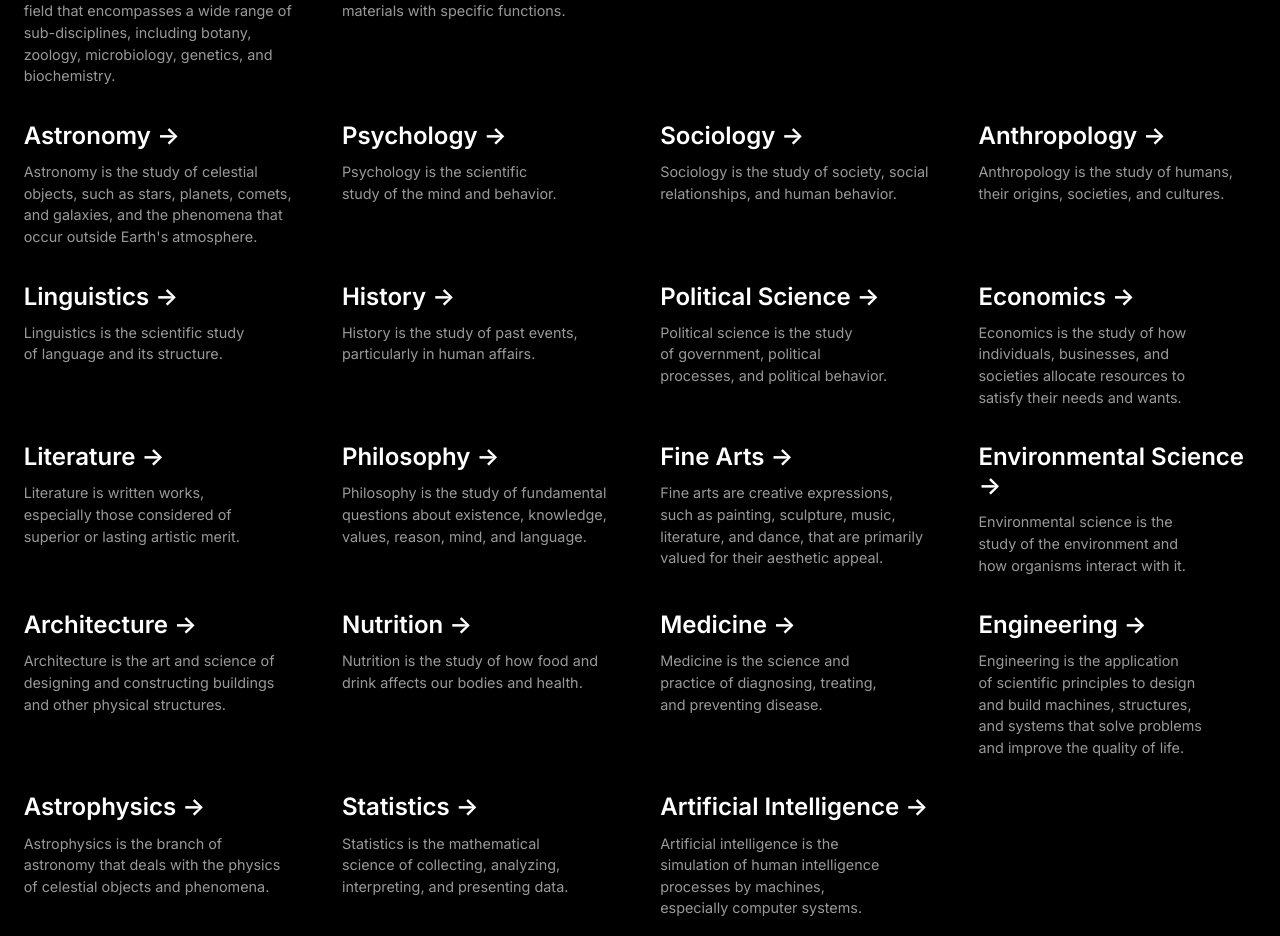
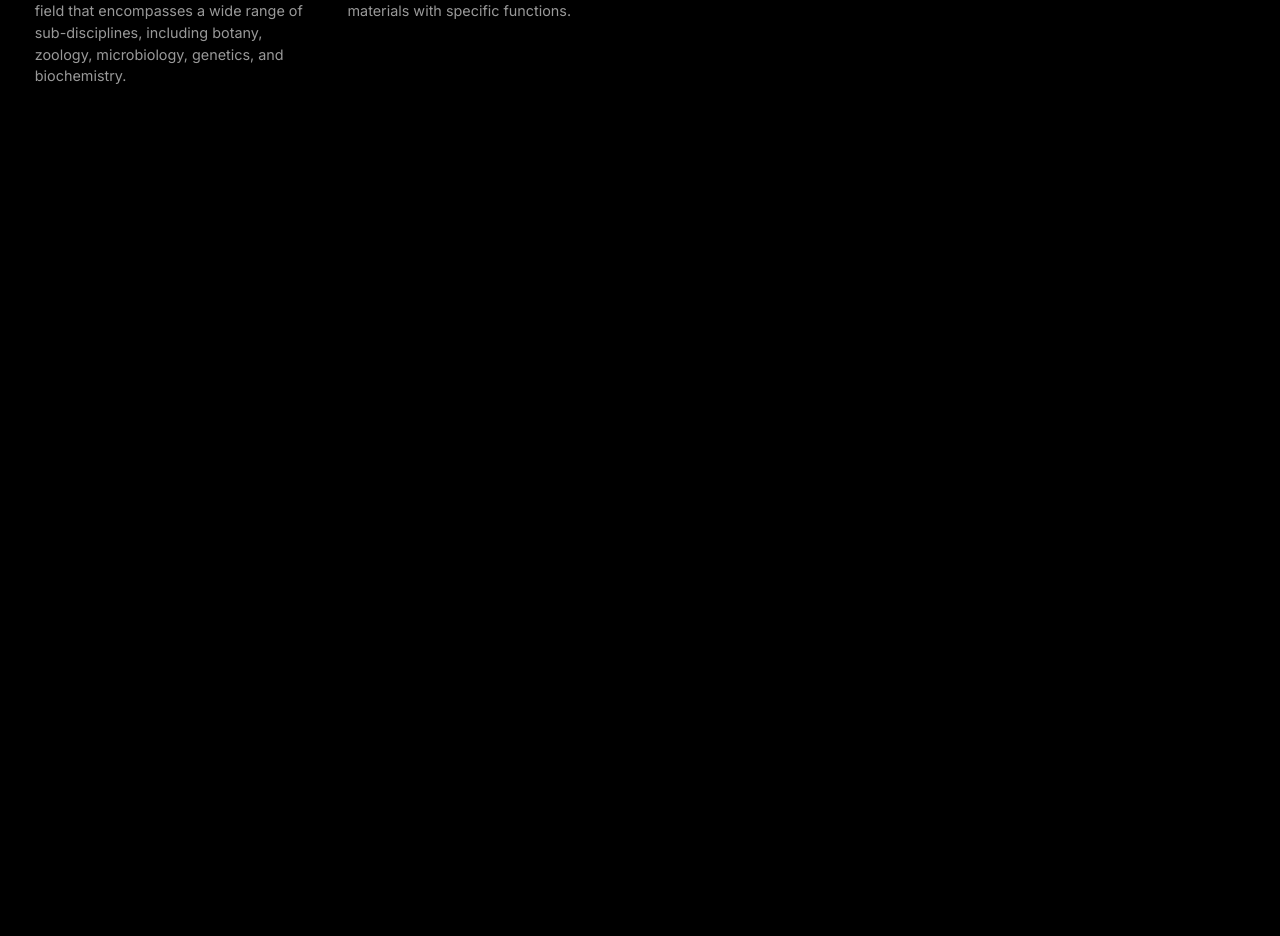
Before and after one commit to guillemsenabre/WilliamsLearning, a Next.js app in the folder Frontend/wlearning/: page / in a window 1280 px wide. Shown: the part 427-1363 px from the top of the page. After the commit the page ends 800 px from the top, so only its background shows below. Built offline with nearby package versions, Linux system fonts and the light colour scheme.

Commit message:
feat: selecting fields through index ok

```diff
--- a/Frontend/wlearning/app/components/searchBar.tsx
+++ b/Frontend/wlearning/app/components/searchBar.tsx
@@ -11,6 +11,7 @@ import cardData from "@/app/data/cardData.json"
 //NOTE - TypeScript Blueprint for cardData
 
 interface CardData {
+  index?: string,
   field: string,
   description: string,
   link?: string
--- a/Frontend/wlearning/app/containers/card.tsx
+++ b/Frontend/wlearning/app/containers/card.tsx
@@ -2,7 +2,7 @@ import styles from "@/styles/page.module.css"
 import Link from 'next/link'
 
 interface CardProps {
-  index: number;
+  index: string;
   field: string;
   description: string;
   link: string;
--- a/Frontend/wlearning/app/data/cardData.json
+++ b/Frontend/wlearning/app/data/cardData.json
@@ -1,164 +1,50 @@
 [
   {
-    "index": 0,
+    "index": "0",
     "field": "Mathematics",
     "description": "Mathematics is the abstract science of numbers, quantity, and space. It is a fundamental tool used in many fields of study, including physics, engineering, computer science, economics, and finance.",
     "link": "/mathematics"
   },
   {
-    "index": 1,
+    "index": "1",
     "field": "Physics",
     "description": "Physics is the fundamental science that studies matter, energy, and their interactions. It is one of the oldest disciplines, and its discoveries have played a crucial role in shaping our understanding of the universe.",
     "link": "/physics"
   },
   {
-    "index": 2,
+    "index": "2",
     "field": "Computer Science",
     "description": "Computer science is the study of computers and computation. It encompasses a wide range of topics, from the design of hardware and software to the theory of algorithms and artificial intelligence.",
     "link": "/computer-science"
   },
   {
-    "index": 3,
+    "index": "3",
     "field": "Electronics",
     "description": "Electronics is the branch of engineering that deals with the design, development, and application of electronic circuits, devices, and systems. It involves the study of electricity, electromagnetism, and the flow of electrons in various materials.",
     "link": "/electronics"
   },
   {
-    "index": 4,
+    "index": "4",
     "field": "Biology",
     "description": "Biology is the study of living organisms, their structure, function, growth, origin, evolution, and distribution. It is a broad field that encompasses a wide range of sub-disciplines, including botany, zoology, microbiology, genetics, and biochemistry.",
     "link": "/biology"
   },
   {
-    "index": 5,
+    "index": "5",
     "field": "Materials",
     "description": "Materials science is the study of the properties of matter and how these properties are used to design new materials with specific functions.",
     "link": "/materials"
   },
   {
-    "index": 6,
+    "index": "6",
     "field": "Chemistry",
     "description": "Chemistry is the study of matter, its properties, composition, and reactions.",
     "link": "/chemistry"
   },
   {
-    "index": 7,
+    "index": "7",
     "field": "Geology",
     "description": "Geology is the study of the Earth, its composition, structure, and processes.",
     "link": "/geology"
-  },
-  {
-    "index": 8,
-    "field": "Astronomy",
-    "description": "Astronomy is the study of celestial objects, such as stars, planets, comets, and galaxies, and the phenomena that occur outside Earth's atmosphere.",
-    "link": "/astronomy"
-  },
-  {
-    "index": 9,
-    "field": "Psychology",
-    "description": "Psychology is the scientific study of the mind and behavior.",
-    "link": "/psychology"
-  },
-  {
-    "index": 10,
-    "field": "Sociology",
-    "description": "Sociology is the study of society, social relationships, and human behavior.",
-    "link": "/sociology"
-  },
-  {
-    "index": 11,
-    "field": "Anthropology",
-    "description": "Anthropology is the study of humans, their origins, societies, and cultures.",
-    "link": "/anthropology"
-  },
-  {
-    "index": 12,
-    "field": "Linguistics",
-    "description": "Linguistics is the scientific study of language and its structure.",
-    "link": "/linguistics"
-  },
-  {
-    "index": 13,
-    "field": "History",
-    "description": "History is the study of past events, particularly in human affairs.",
-    "link": "/history"
-  },
-  {
-    "index": 14,
-    "field": "Political Science",
-    "description": "Political science is the study of government, political processes, and political behavior.",
-    "link": "/political-science"
-  },
-  {
-    "index": 15,
-    "field": "Economics",
-    "description": "Economics is the study of how individuals, businesses, and societies allocate resources to satisfy their needs and wants.",
-    "link": "/economics"
-  },
-  {
-    "index": 16,
-    "field": "Literature",
-    "description": "Literature is written works, especially those considered of superior or lasting artistic merit.",
-    "link": "/literature"
-  },
-  {
-    "index": 17,
-    "field": "Philosophy",
-    "description": "Philosophy is the study of fundamental questions about existence, knowledge, values, reason, mind, and language.",
-    "link": "/philosophy"
-  },
-  {
-    "index": 18,
-    "field": "Fine Arts",
-    "description": "Fine arts are creative expressions, such as painting, sculpture, music, literature, and dance, that are primarily valued for their aesthetic appeal.",
-    "link": "/fine-arts"
-  },
-  {
-    "index": 19,
-    "field": "Environmental Science",
-    "description": "Environmental science is the study of the environment and how organisms interact with it.",
-    "link": "/environmental-science"
-  },
-  {
-    "index": 20,
-    "field": "Architecture",
-    "description": "Architecture is the art and science of designing and constructing buildings and other physical structures.",
-    "link": "/architecture"
-  },
-  {
-    "index": 21,
-    "field": "Nutrition",
-    "description": "Nutrition is the study of how food and drink affects our bodies and health.",
-    "link": "/nutrition"
-  },
-  {
-    "index": 22,
-    "field": "Medicine",
-    "description": "Medicine is the science and practice of diagnosing, treating, and preventing disease.",
-    "link": "/medicine"
-  },
-  {
-    "index": 23,
-    "field": "Engineering",
-    "description": "Engineering is the application of scientific principles to design and build machines, structures, and systems that solve problems and improve the quality of life.",
-    "link": "/engineering"
-  },
-  {
-    "index": 24,
-    "field": "Astrophysics",
-    "description": "Astrophysics is the branch of astronomy that deals with the physics of celestial objects and phenomena.",
-    "link": "/astrophysics"
-  },
-  {
-    "index": 25,
-    "field": "Statistics",
-    "description": "Statistics is the mathematical science of collecting, analyzing, interpreting, and presenting data.",
-    "link": "/statistics"
-  },
-  {
-    "index": 26,
-    "field": "Artificial Intelligence",
-    "description": "Artificial intelligence is the simulation of human intelligence processes by machines, especially computer systems.",
-    "link": "/artificial-intelligence"
   }
 ]
--- a/Frontend/wlearning/app/mathematics/page.tsx
+++ b/Frontend/wlearning/app/mathematics/page.tsx
@@ -3,13 +3,14 @@
 import MainHeader from "@/app/components/header";
 import FieldContainer from "@/app/containers/fieldContainer";
 import { useSearchParams } from "next/navigation"
+import cardData from "@/app/data/cardData.json"
 
 const Maths: React.FC = () => {
 
   const searchParams = useSearchParams()
   const index = searchParams.get('index')
 
-  console.log(index);
+  const mathData = cardData.find(item => item.index == index);
 
   return (
     <main>
```
